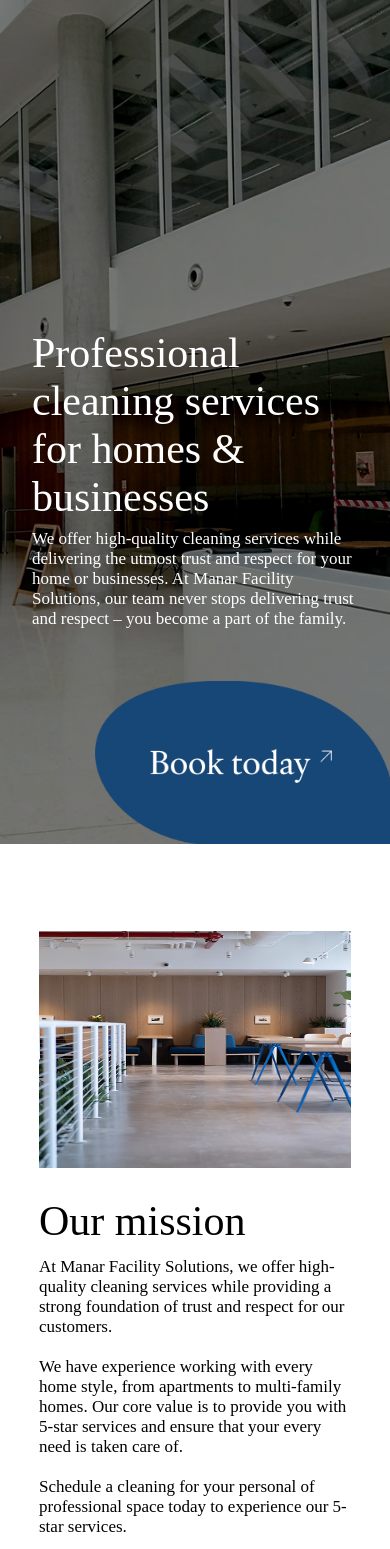
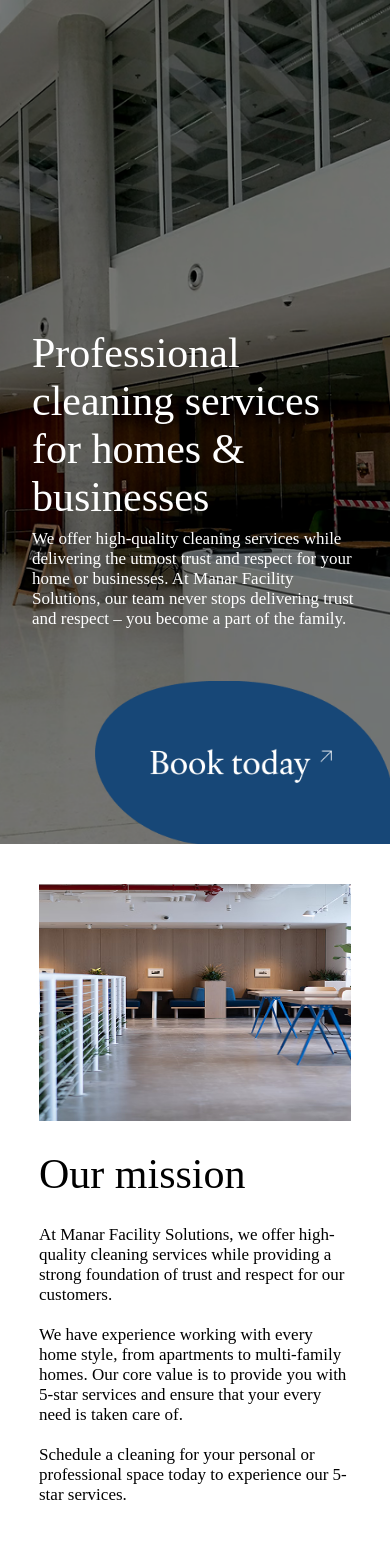
Before and after one commit to moorparkdesigns/ManarFacilitySolutions.com, a React (Vite) app in the folder ManarFacilitySolutions/: page / in a window 390 px wide. Shown: the top 1549 px of the page. Built offline with nearby package versions, Linux system fonts and the light colour scheme.

Commit message:
refactored mission section to be dynamic

```diff
--- a/ManarFacilitySolutions/src/Components/HomePageSections/MissionSection/MissionSection.css
+++ b/ManarFacilitySolutions/src/Components/HomePageSections/MissionSection/MissionSection.css
@@ -7,6 +7,9 @@
 }
 .our-mission div {
   width: 48%;
+  display: flex;
+  flex-direction: column;
+  justify-content: center;
 }
 
 .our-mission div h1 {
@@ -16,7 +19,6 @@
 .our-mission div p {
   width: 100%;
   max-width: 413px;
-  margin-bottom: 46px;
 }
 .our-mission div button {
   color: white;
@@ -27,6 +29,7 @@
   border-radius: 3px;
   transition: transform 0.3s ease;
   font-size: 18px;
+  margin-top: 46px;
 }
 
 .our-mission div button:hover {
@@ -42,6 +45,10 @@
   float: right;
 }
 
+.our-mission div a {
+  color: #1a60a5;
+}
+
 /* Styles for tablets */
 @media (min-width: 577px) and (max-width: 991px) {
   .our-mission .img img {
@@ -54,7 +61,8 @@
 /* Styles for phones */
 @media (max-width: 576px) {
   .our-mission {
-    height: 871px;
+    padding: 40px 0;
+    height: max-content;
     flex-direction: column-reverse;
     text-align: center;
     justify-content: center;
@@ -68,7 +76,11 @@
   .our-mission .img img {
     height: 237px;
     width: 100%;
-    margin-bottom: 29px;
+    padding-bottom: 29px;
     float: center;
   }
+
+  .our-mission h1 {
+    padding-bottom: 15px;
+  }
 }
--- a/ManarFacilitySolutions/src/Components/HomePageSections/MissionSection/MissionSection.jsx
+++ b/ManarFacilitySolutions/src/Components/HomePageSections/MissionSection/MissionSection.jsx
@@ -1,38 +1,25 @@
 import { Link } from "react-router-dom";
 import "./MissionSection.css";
 
-function MissionSection() {
+function MissionSection({ title, description, button, img1, img2 }) {
   return (
     <div className="our-mission container-2">
       <div>
-        <h1>Our mission</h1>
-        <p>
-          At Manar Facility Solutions, we offer high-quality cleaning services
-          while providing a strong foundation of trust and respect for our
-          customers. <br />
-          <br />
-          We have experience working with every home style, from apartments to
-          multi-family homes. Our core value is to provide you with 5-star
-          services and ensure that your every need is taken care of.
-          <br />
-          <br />
-          Schedule a cleaning for your personal of professional space today to
-          experience our 5-star services.
-        </p>
-        <Link to="/About">
-          <button>About Us</button>
-        </Link>
+        <h1>{title}</h1>
+        <p>{description}</p>
+        {button && (
+          <Link to="/About">
+            <button>About Us</button>
+          </Link>
+        )}
       </div>
       <div className="img">
         <picture>
           {/* Tablet image */}
-          <source
-            media="(max-width: 991px)"
-            srcSet="/Images/Back-ground-images/(4)-2.png"
-          />
+          <source media="(max-width: 991px)" srcSet={img1} />
 
           {/* Default (desktop) image */}
-          <img src="/Images/Back-ground-images/4.jpg" alt="Our mission image" />
+          <img src={img2} alt="Our mission image" />
         </picture>
       </div>
     </div>
--- a/ManarFacilitySolutions/src/Pages/HomePage.jsx
+++ b/ManarFacilitySolutions/src/Pages/HomePage.jsx
@@ -5,10 +5,36 @@
 import CtaSection from "../Components/GlobalSection/CtaSection/CtaSection";
 
 function HomePage() {
+  const missionTitle = "Our mission";
+  const missionDescription = (
+    <>
+      At Manar Facility Solutions, we offer high-quality cleaning services while
+      providing a strong foundation of trust and respect for our customers.
+      <br />
+      <br />
+      We have experience working with every home style, from apartments to
+      multi-family homes. Our core value is to provide you with 5-star services
+      and ensure that your every need is taken care of.
+      <br />
+      <br />
+      Schedule a cleaning for your personal or professional space today to
+      experience our 5-star services.
+    </>
+  );
+
+  const img1 = "/Images/Back-ground-images/(4)-2.png";
+  const img2 = "/Images/Back-ground-images/4.jpg";
+
   return (
     <>
       <HeroSection />
-      <MissionSection />
+      <MissionSection
+        title={missionTitle}
+        description={missionDescription}
+        button={true}
+        img1={img1}
+        img2={img2}
+      />
       <ServicesSection />
       <ReviewsSection />
       <CtaSection />
```
